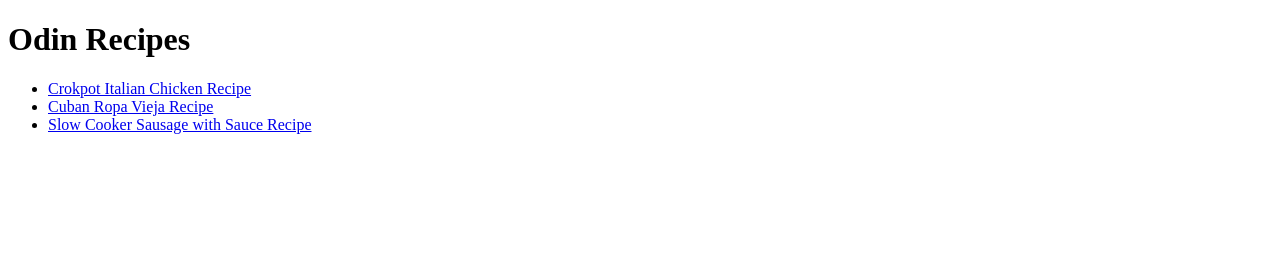
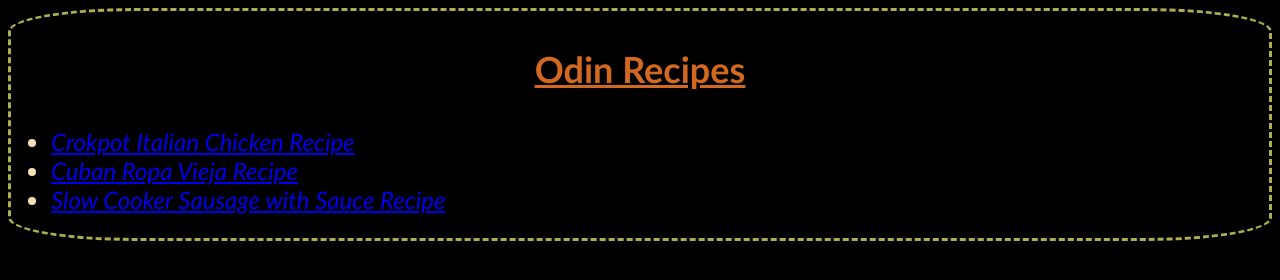
Before and after one commit to mauricior2/odin-recipes, a plain HTML site: page index.html in a window 1280 px wide. Drawn offline with Linux system fonts and the light colour scheme.

Commit message:
Add index.html

```diff
--- /dev/null
+++ b/css/styles.css
@@ -0,0 +1,21 @@
+body {
+    font-family: 'Trebuchet MS', 'Lucida Sans Unicode', 'Lucida Grande', 'Lucida Sans', Arial, sans-serif;
+    border-style:dashed;
+    border-radius: 10%;
+    border-color: rgb(174, 174, 77);
+    background-color: black;
+  }
+
+.title{
+    font-size: 36px;
+    font-weight: bolder;
+    text-align: center;
+    color: chocolate;
+    text-decoration: underline;
+}
+
+.bullet-points{
+    font-size: 24px;
+    font-style: italic;
+    color:wheat;
+}
--- a/index.html
+++ b/index.html
@@ -4,11 +4,12 @@
 <head>
     <meta charset="UTF-8">
     <title>Odin Recipes</title>
+    <link rel="stylesheet" href="css/styles.css">
 </head>
 
 <body>
-    <h1>Odin Recipes</h1>
-    <ul>
+    <p class="title">Odin Recipes</p>
+    <ul class="bullet-points">
         <li><a href="recipes/crokpot-italian-chicken.html" target="_blank" rel="noopener noreferrer">Crokpot Italian Chicken Recipe</a></li>
         <li><a href="recipes/cuban-ropa-vieja.html" target="_blank" rel="noopener noreferrer">Cuban Ropa Vieja Recipe</a></li>
         <li><a href="recipes/slow-cooker-sausage-with-sauce.html" target="_blank" rel="noopener noreferrer">Slow Cooker Sausage with Sauce Recipe</a></li>
```
